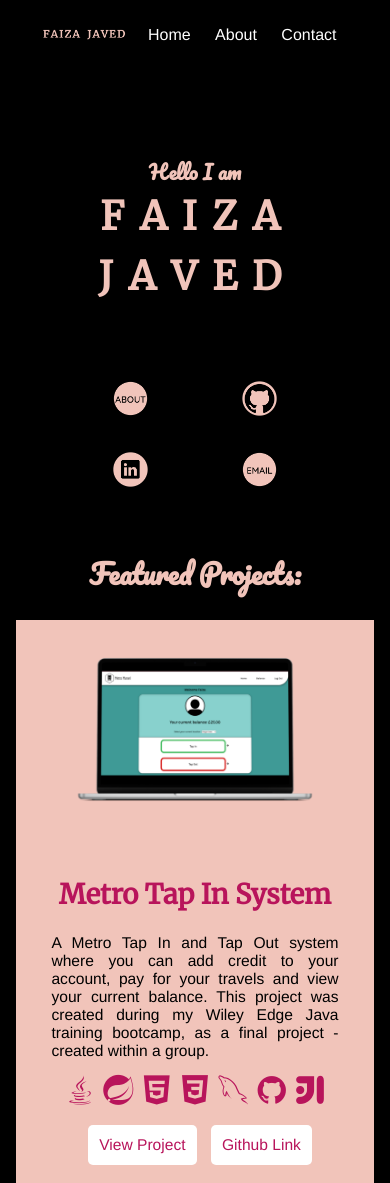
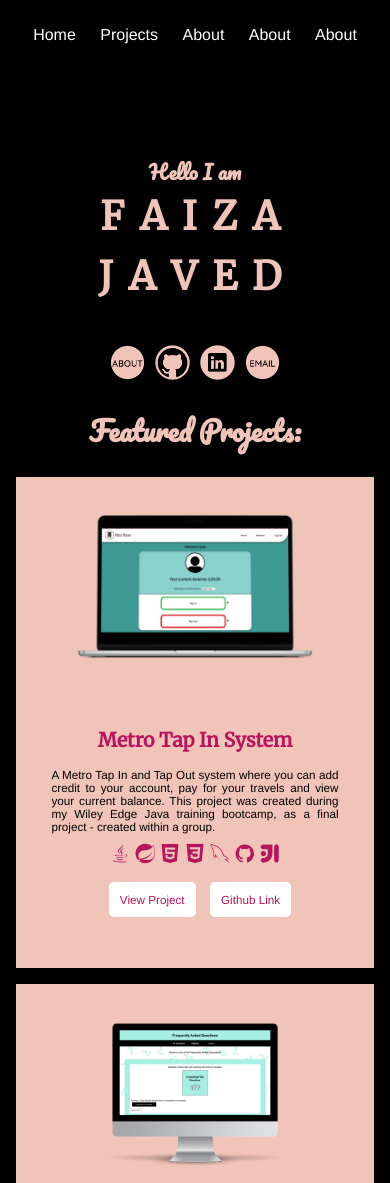
Before and after one commit to faizafj/faizaJavedPortfolio, a plain HTML site: page index.html in a window 390 px wide. Shown: the top 1183 px of the page. Drawn offline with nearby package versions, Linux system fonts and the light colour scheme.

Commit message:
Completed Index page

```diff
--- a/index.html
+++ b/index.html
@@ -19,8 +19,10 @@
             <ul id="NavBar">
                 <img src="photos/faizaJavedLogo.png" id="logo"> </img>
                 <li><a href="index.html">Home</a></li>
+                <li> <a href="portfolioPage.html">Projects</a></li>
                 <li> <a href="about.html">About</a></li>
-                <li> <a href="contact.html">Contact</a></li>
+                <li> <a href="about.html">About</a></li>
+                <li> <a href="about.html">About</a></li>
             </ul>
         </nav>
     </header>
@@ -56,8 +58,9 @@
 
         </center>
 
+        <center>
             <article id="snippetThree">
-                <center>
+
                     <figure id="socialImagesBox">
                         <a href="about.html" id="imgLink"> <img src="photos/links/aboutLink.png" id="socialImages"> </a>
                     </figure>
@@ -75,8 +78,8 @@
                                 id="socialImages"> </a>
                     </figure>
 
-                </center>
             </article>
+        </center>
 
         </article>
 
--- a/styles.css
+++ b/styles.css
@@ -11,7 +11,8 @@ html {
     scroll-behavior: smooth;
 }
 
-body, html{
+body,
+html {
     overflow-x: hidden;
 }
 
@@ -227,11 +228,11 @@ footer>ul>li {
 #socialImages {
     width: 5vw;
     height: 5vw;
-    margin-top: 20px;
 }
 
 #socialImagesBox {
     display: inline-block;
+    margin: 0;
 }
 
 figcaption {
@@ -861,12 +862,6 @@ input[type=text]::placeholder {
         font-size: 5vw;
     }
 
-    #socialImages {
-        width: 9vw;
-        height: 9vw;
-        margin: 0;
-
-    }
 
     #aboutSnippet {
         height: fit-content;
@@ -877,12 +872,34 @@ input[type=text]::placeholder {
     }
 
 
+    #socialImagesBox {
+        display: inline-block;
+        margin: 0;
+        display: inline-block;
+        width: min-content;
+    }
+
+    #socialImages {
+        width: 9vw;
+        height: 9vw;
+        margin: 0;
+
+    }
+
+
+    #snippetThree {
+        display: inline-grid;
+        grid-template-columns: auto auto auto auto;
+        padding: 0;
+        margin: 0;
+    }
+
     /* Homepage featured projects */
     #featuredProject {
         margin: 4vw;
         padding: 1.5vw;
         display: grid;
-        grid-template-columns:auto;
+        grid-template-columns: auto;
         height: max-content;
     }
 
@@ -906,24 +923,40 @@ input[type=text]::placeholder {
     }
 
     #featuredProjectTitle {
-        font-size: 7vw;
+        font-size: 5vw;
     }
 
     #featuredProjectDescription {
-        font-size: 4vw;
+        font-size: 3vw;
     }
 
     #featuredProjectLink {
-        font-size: 4vw;
+        font-size: 3vw;
     }
-
 
     #featuredProjectImage {
         max-width: 100%;
     }
 
-    /* #featuredProjectsContainer{
-        height: fit-content;
-    } */
+    #featuredProjectDescriptionAndTitleSkills {
+        font-size: 5vw;
+    }
 
 }
+
+
+@media screen and (max-width: 800px) {
+
+
+    #logo {
+        display: none;
+    }
+
+
+   #NavBar > a {
+        padding: 5px;
+        text-decoration: None;
+        color: white;
+        font-size: 4vw;
+    }
+}
```
